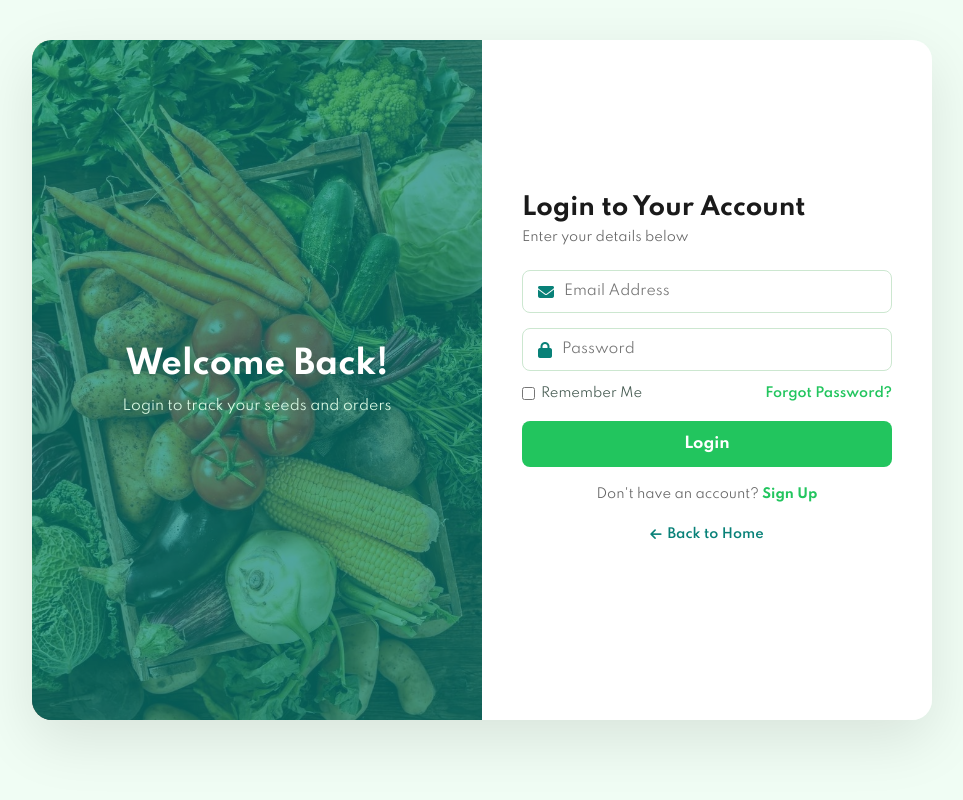
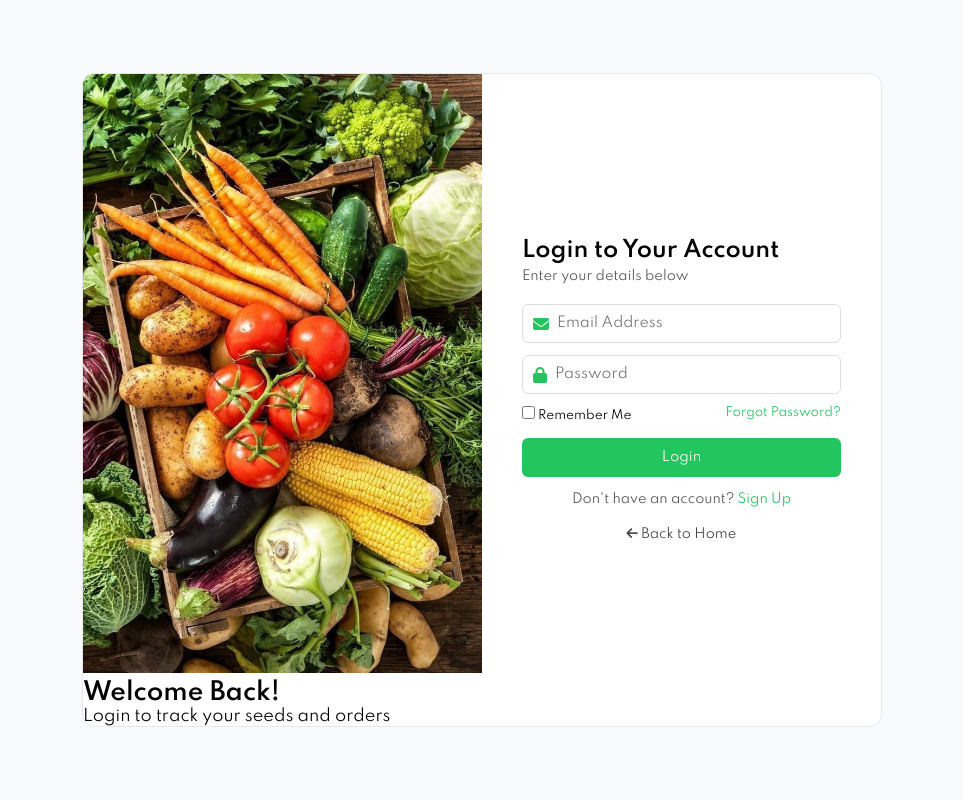
Before and after one commit to Ayesha147-ai/seed-online-store, a PHP site: page /login.html in a window 1280 px wide. Shown: the whole page, without its empty margins (158-1121 px from the left). Run offline with PHP 8.4, Linux system fonts and the light colour scheme.

Commit message:
update login css

```diff
--- a/login.css
+++ b/login.css
@@ -1,4 +1,4 @@
-@import url("https://fonts.googleapis.com/css2?family=Spartan:wght@100;200;300;400;500;600;700;800;900&display=swap");
+@import url("https://fonts.googleapis.com/css2?family=Spartan:wght@300;400;600&display=swap");
 
 * {
   margin: 0;
@@ -8,26 +8,24 @@
 }
 
 body {
-    background: #f0fdf4;
   width: 100%;
+  background: #f9fafb;
 }
 
 /* ===== HEADER ===== */
 #header {
   display: flex;
   align-items: center;
-    padding: 20px 80px;
-    background: #E3E6F3;
-    box-shadow: 0 5px 15px rgba(0, 0, 0, 0.06);
+  padding: 15px 60px;
+  background: #eef2ff;
 }
 
 .logo {
   display: flex;
   align-items: center;
-    gap: 10px;
-    font-size: 24px;
-    font-weight: bold;
-    color: #1a1a1a;
+  gap: 8px;
+  font-size: 22px;
+  font-weight: 600;
 }
 
 .logo i {
@@ -35,26 +33,28 @@ body {
 }
 
 /* ===== LOGIN SECTION ===== */
+/* SECTION FULL HEIGHT */
 .login-section {
   display: flex;
+  justify-content: center;
   align-items: center;
-    justify-content: center;
-    min-height: 90vh;
-    padding: 40px 20px;
+  min-height: 100vh; /* important */
 }
+
 
 .login-box {
   display: flex;
-    width: 900px;
-    border-radius: 20px;
+  width: 800px;
+  border-radius: 12px;
   overflow: hidden;
-    box-shadow: 0 20px 60px rgba(0, 0, 0, 0.1);
+  background: #fff;
+  border: 1px solid #e5e7eb;
+   align-items: center;
 }
 
-/* Left Image Side */
+/* LEFT SIDE */
 .login-image {
   width: 50%;
-    position: relative;
 }
 
 .login-image img {
@@ -63,74 +63,36 @@ body {
   object-fit: cover;
 }
 
-.overlay {
-    position: absolute;
-    top: 0;
-    left: 0;
-    width: 100%;
-    height: 100%;
-    background: rgba(8, 129, 120, 0.7);
-    display: flex;
-    flex-direction: column;
-    align-items: center;
-    justify-content: center;
-    padding: 30px;
-    text-align: center;
-}
-
-.overlay h2 {
-    color: #ffffff;
-    font-size: 32px;
-    margin-bottom: 15px;
-}
-
-.overlay p {
-    color: #dcfce7;
-    font-size: 14px;
-}
-
-/* Right Form Side */
+/* RIGHT SIDE */
 .login-form {
   width: 50%;
-    background: #ffffff;
-    padding: 50px 40px;
-    display: flex;
-    flex-direction: column;
-    justify-content: center;
+  padding: 40px;
 }
 
 .login-form h3 {
-    font-size: 24px;
-    color: #1a1a1a;
-    margin-bottom: 8px;
-    font-weight: 700;
+  font-size: 22px;
+  margin-bottom: 5px;
 }
 
-.login-form > p {
+.login-form p {
   font-size: 13px;
-    color: #666;
-    margin-bottom: 25px;
+  color: #555;
+  margin-bottom: 20px;
 }
 
+/* INPUT */
 .input-group {
   display: flex;
   align-items: center;
-    border: 1px solid #cce7d0;
-    border-radius: 8px;
-    padding: 12px 15px;
-    margin-bottom: 15px;
-    gap: 10px;
-    transition: 0.3s;
-}
-
-.input-group:focus-within {
-    border-color: #22c55e;
-    box-shadow: 0 0 0 3px rgba(34, 197, 94, 0.1);
+  border: 1px solid #ddd;
+  border-radius: 6px;
+  padding: 10px;
+  margin-bottom: 12px;
+  gap: 8px;
 }
 
 .input-group i {
-    color: #088178;
-    font-size: 16px;
+  color: #22c55e;
 }
 
 .input-group input {
@@ -138,92 +100,55 @@ body {
   outline: none;
   width: 100%;
   font-size: 14px;
-    font-family: 'Spartan', sans-serif;
-    color: #1a1a1a;
 }
 
-/* Form Options */
+/* OPTIONS */
 .form-options {
   display: flex;
-    align-items: center;
   justify-content: space-between;
-    margin-bottom: 20px;
-    font-size: 13px;
-}
-
-.form-options label {
-    display: flex;
-    align-items: center;
-    gap: 6px;
-    color: #465b52;
-    cursor: pointer;
+  font-size: 12px;
+  margin-bottom: 15px;
 }
 
 .form-options a {
   color: #22c55e;
   text-decoration: none;
-    font-weight: 600;
 }
 
-.form-options a:hover {
-    text-decoration: underline;
-}
-
-/* Submit Button */
+/* BUTTON */
 .login-submit-btn {
   width: 100%;
-    padding: 14px;
+  padding: 12px;
   background: #22c55e;
-    color: #ffffff;
+  color: #fff;
   border: none;
-    border-radius: 8px;
-    font-size: 15px;
-    font-weight: 700;
+  border-radius: 6px;
   cursor: pointer;
-    transition: 0.3s;
-    font-family: 'Spartan', sans-serif;
-    margin-bottom: 20px;
+  margin-bottom: 15px;
 }
 
 .login-submit-btn:hover {
   background: #16a34a;
-    transform: translateY(-2px);
 }
 
-/* Switch Text */
+/* TEXT */
 .switch-text {
   text-align: center;
-    font-size: 13px;
-    color: #666;
-    margin-bottom: 15px;
+  font-size: 12px;
+  margin-bottom: 10px;
 }
 
 .switch-text a {
   color: #22c55e;
-    font-weight: 700;
   text-decoration: none;
 }
 
-.switch-text a:hover {
-    text-decoration: underline;
-}
-
-/* Back to Home */
 .back-home {
   text-align: center;
-    font-size: 13px;
+  font-size: 12px;
 }
 
 .back-home a {
-    color: #088178;
+  color: #444;
   text-decoration: none;
-    font-weight: 600;
-    display: flex;
-    align-items: center;
-    justify-content: center;
-    gap: 6px;
 }
-
-.back-home a:hover {
-    color: #22c55e;
-}
```
Lines whose indentation alone changed are shown as unchanged.
